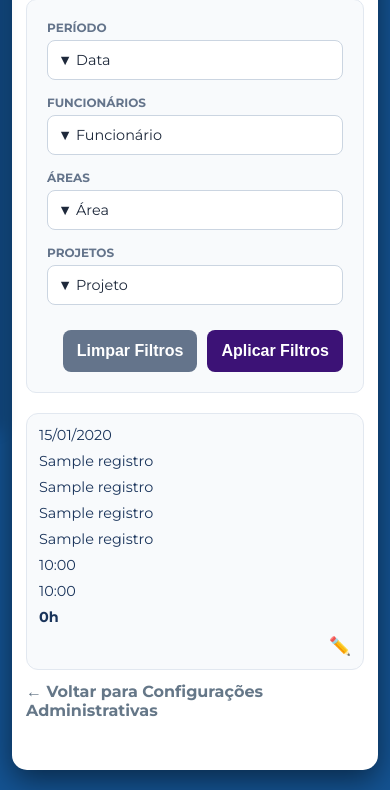
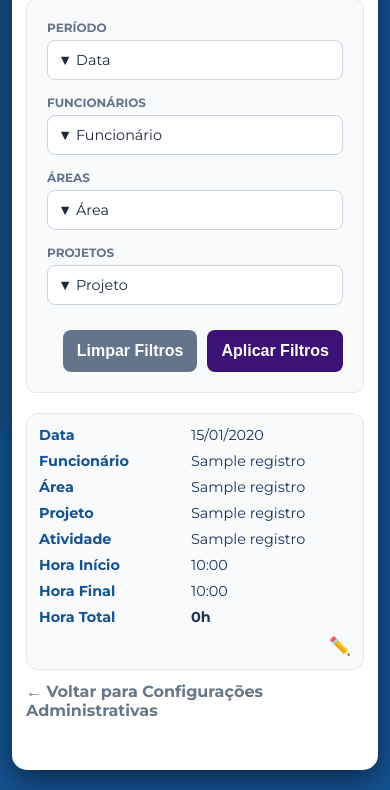
Before and after one commit to HenriqueNunes-2008/qr---Copia, a Flask app: page /admin?view=registros in a window 390 px wide. Shown: the part 414-1204 px from the top of the page. Run offline with Flask 3, Linux system fonts and the light colour scheme; the visitor is signed in with stand-in values (Sample User, id 1); tables that the repository leaves empty hold one stand-in row (values such as "Sample post").

Commit message:
Update admin.html

```diff
--- a/Registro_qr/templates/admin.html
+++ b/Registro_qr/templates/admin.html
@@ -209,40 +209,58 @@
         @media (max-width: 900px) {
             #registros-table-wrap, #orcamentos-table-wrap { display: none !important; }
             #registros-cards, #orcamentos-cards { display: block !important; }
-        }
 
-        @media (max-width: 900px) {
+            /* Cards mobile/tablet */
             .reg-card, .orc-card {
                 display: flex;
-                flex-direction: column;
-                gap: 10px;
+                flex-direction: row;
+                align-items: stretch;
+                gap: 12px;
                 background: #f8fafc;
                 border: 1px solid #e2e8f0;
                 border-radius: 12px;
                 padding: 12px;
                 margin-bottom: 12px;
-                align-items: stretch;
             }
 
-            /* alinhamento “linhas” label + valor */
+            /* Coluna esquerda (labels) - mantém visível */
             .reg-card-left, .orc-left {
-                display: none;
+                display: flex;
+                flex-direction: column;
+                gap: 8px;
+                flex: 0 0 auto;
+                width: 40%;
+                min-width: 140px;
             }
 
+            /* Coluna direita (valores) */
             .reg-card-right, .orc-right {
                 display: flex;
                 flex-direction: column;
                 gap: 8px;
+                width: 60%;
+                min-width: 0;
+            }
+
+            .reg-label {
+                font-weight: 700;
+                color: #145392;
+                font-size: 0.9rem;
+                line-height: 1.25;
+                word-break: break-word;
+                margin: 0;
+                display: flex;
+                align-items: center;
             }
 
             .reg-value {
-                display: grid;
-                grid-template-columns: 1fr auto;
-                align-items: center;
-                column-gap: 10px;
                 color: #1A345B;
                 font-size: 0.9rem;
+                line-height: 1.25;
                 word-break: break-word;
+                min-width: 0;
+                display: flex;
+                align-items: center;
             }
 
             /* Mantém o edit no rodapé */
@@ -646,7 +692,17 @@
                                 <div class="reg-value"><strong>{{ reg.duracao_formatada }}</strong></div>
 
                                 <div class="reg-edit">
-                                    <button class="edit-icon-btn" aria-label="Editar" onclick="openEditModal({{ reg.id }}, '{{ reg.data }}', '{{ reg.hora_inicio.strftime('%H:%M') }}', '{{ reg.hora_fim.strftime('%H:%M') if reg.hora_fim else '' }}', '{{ reg.funcionario_nome }}', '{{ reg.area_nome }}', '{{ reg.projeto_nome }}', {{ reg.funcionario_id }}, '{{ reg.atividade_nome }}')">✏️</button>
+                                    <button class="edit-icon-btn" aria-label="Editar" type="button"
+                                            data-reg-id="{{ reg.id }}"
+                                            data-reg-data="{{ reg.data }}"
+                                            data-reg-inicio="{{ reg.hora_inicio.strftime('%H:%M') }}"
+                                            data-reg-fim="{{ reg.hora_fim.strftime('%H:%M') if reg.hora_fim else '' }}"
+                                            data-reg-emp="{{ reg.funcionario_nome }}"
+                                            data-reg-func-id="{{ reg.funcionario_id }}"
+                                            data-reg-area="{{ reg.area_nome }}"
+                                            data-reg-projeto="{{ reg.projeto_nome }}"
+                                            data-reg-atividade="{{ reg.atividade_nome }}"
+                                            onclick="openEditModalFromDataset(this)">✏️</button>
                                 </div>
                             </div>
                         </div>
```
Also changed, not shown: other parts of Registro_qr/templates/admin.html (+32 -4 lines).
